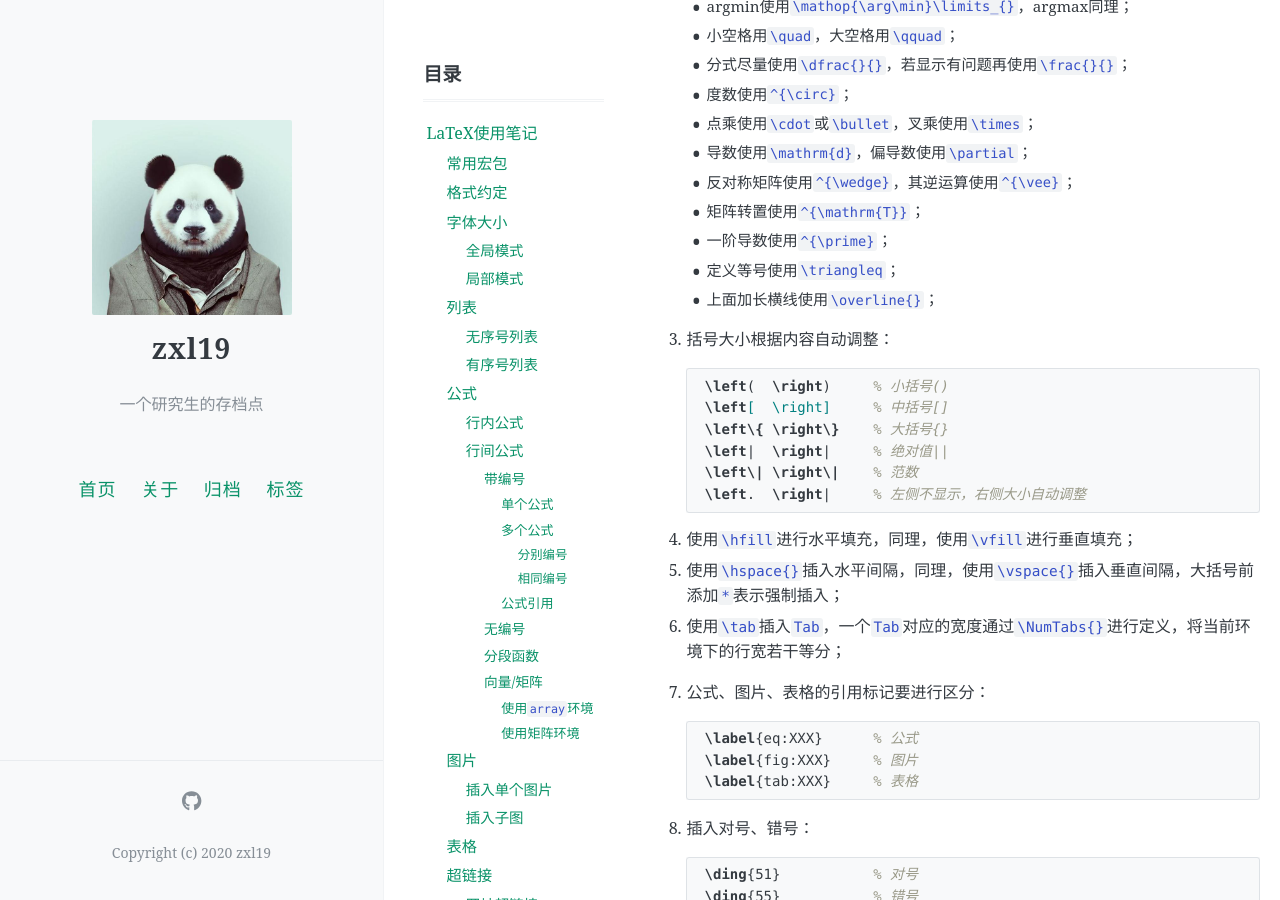
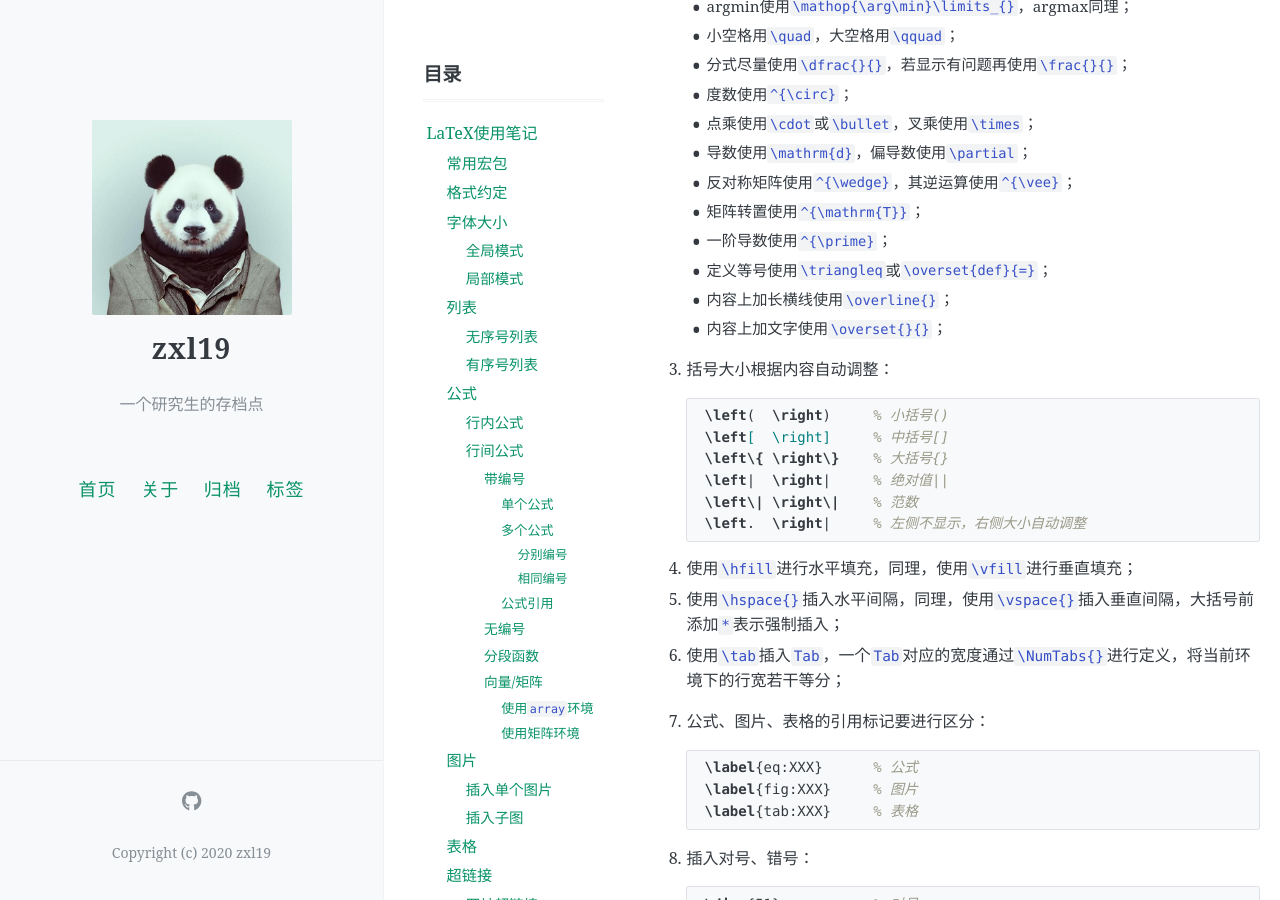
Before and after one commit to zxl19/zxl19.github.io, a Jekyll site: the page built from _posts/2021-03-29-latex-note.md, in a window 1280 px wide and 900 px high, scrolled down 1819 px. Built offline with Jekyll 4.4.1, drawn with Linux system fonts in a browser that asks for light colours; formulas are drawn with MathJax 3; comment, search, counter and statistics services are not loaded.

Commit message:
Update 2021-03-29-latex-note.md

```diff
--- a/_posts/2021-03-29-latex-note.md
+++ b/_posts/2021-03-29-latex-note.md
@@ -81,8 +81,9 @@ pinned: true
     - 反对称矩阵使用`^{\wedge}`，其逆运算使用`^{\vee}`；
     - 矩阵转置使用`^{\mathrm{T}}`；
     - 一阶导数使用`^{\prime}`；
-    - 定义等号使用`\triangleq`；
-    - 上面加长横线使用`\overline{}`；
+    - 定义等号使用`\triangleq`或`\overset{def}{=}`；
+    - 内容上加长横线使用`\overline{}`；
+    - 内容上加文字使用`\overset{}{}`；
 
 3. 括号大小根据内容自动调整：
 
```
